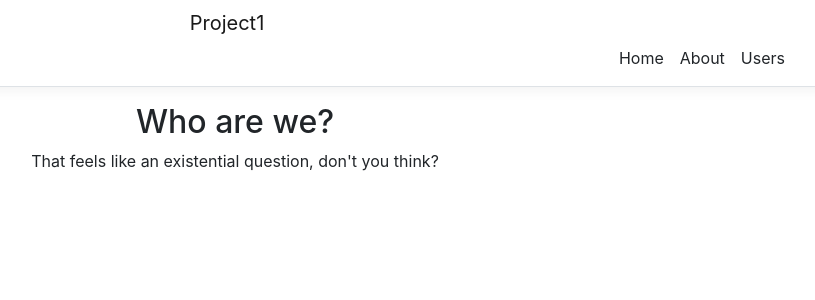
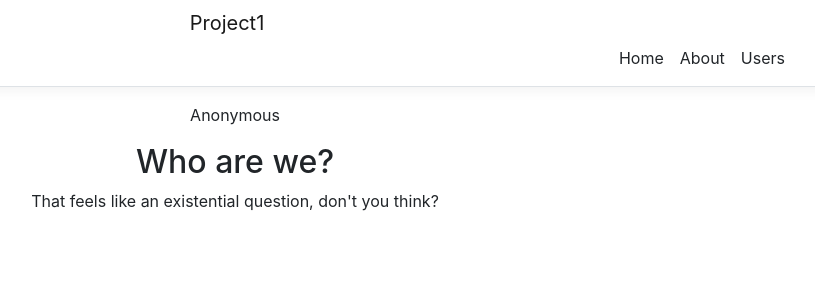
Before and after one commit to kunzhehong/react-start-from-scratch-typescript, a React (Create React App) app: page /about in a window 1280 px wide. Shown: the top 300 px of the page, without its empty margins (405-1220 px from the left). Built offline with nearby package versions, Linux system fonts and the light colour scheme.

Commit message:
Test Props

```diff
--- a/src/components/About.tsx
+++ b/src/components/About.tsx
@@ -1,16 +1,26 @@
 import React, { Component, useState } from 'react';
 
-export class About extends Component {
+interface MeProps {
+  name: string;
+}
+
+export class About extends Component<MeProps> {
   static displayName = About.name;
+  constructor(props: MeProps) {
+    super(props);
 
-  render (){
+    this.state = {
+      name: 'Anonymous',
+    };
+  }
+  render() {
     return (
       <>
         <main>
+          <p>{this.props.name}</p>
           <h2>Who are we?</h2>
           <p>
-          That feels like an existential question, don't you
-          think?
+            That feels like an existential question, don't you think?
           </p>
         </main>
       </>
--- a/src/data/MyAppRoutes.tsx
+++ b/src/data/MyAppRoutes.tsx
@@ -4,6 +4,6 @@ import { Users } from '../components/Users';
 
 export const MyAppRoutes = [
     { name: "Home", path: "/", element: <Home /> },
-    { name: "About", path: "/about", element: <About /> },
+    { name: "About", path: "/about", element: <About name='Anonymous' /> },
     { name: "Users", path: "/users", element: <Users /> },
   ]
```
Lines whose indentation alone changed are shown as unchanged.
